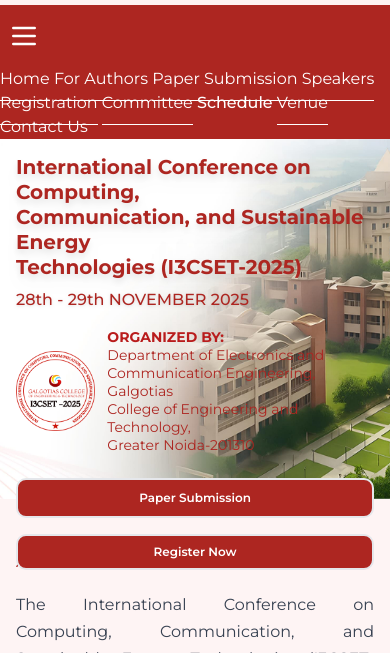
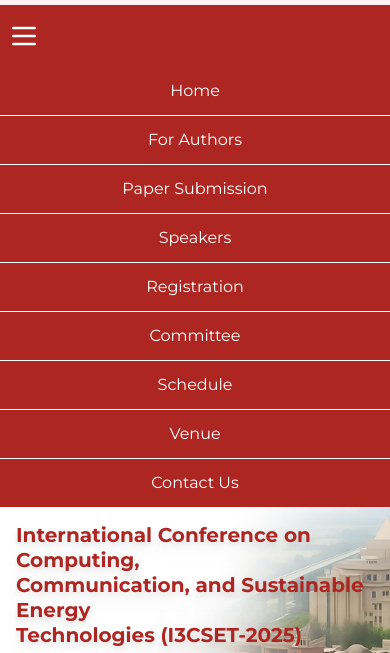
Before and after one commit to siddhant0022/i3cset-2025, a website: page src/index.html in a window 390 px wide. Both pictures are taken after a click on the button "Open Menu". Shown: the part 174-827 px from the top of the page. Drawn offline with nearby package versions, Linux system fonts and the light colour scheme.

Commit message:
fix nav bar and minor bugs

```diff
--- a/src/index.html
+++ b/src/index.html
@@ -46,16 +46,15 @@
   </div>
   <!-- Mobile menu -->
   <div id="mobile-menu" class="md:hidden hidden flex-col bg-[#AD2621] w-full">
-      <a href="index.html" class="text-center py-3 border-b border-white hover:font-bold hover:bg-white hover:text-[#AD2621]">Home</a>
-      <a href="authors.html" class="text-center py-3 border-b border-white hover:font-bold hover:bg-white hover:text-[#AD2621]">For Authors</a>
-      <a href="paper-sub-guidelines.html" class="text-center py-3 border-b border-white hover:font-bold hover:bg-white hover:text-[#AD2621]">Paper Submission </a>
-      <a href="speakers.html" class="text-center py-3 border-b border-white hover:font-bold hover:bg-white hover:text-[#AD2621]">Speakers</a>
-      <a href="registration.html" class="text-center py-3 border-b border-white hover:font-bold hover:bg-white hover:text-[#AD2621]">Registration</a>
-      <a href="committee.html" class="text-center py-3 border-b border-white hover:font-bold hover:bg-white hover:text-[#AD2621]">Committee</a>
-        <a href="schedule.html" class="flex-1 font-medium text-center py-3 transition-all duration-300 hover:font-bold hover:bg-white hover:text-[#AD2621]">Schedule</a>
-      <a href="venue.html" class="text-center py-3 border-b border-white hover:font-bold hover:bg-white hover:text-[#AD2621]">Venue</a>
-
-      <a href="contact.html" class="text-center py-3 hover:font-bold hover:bg-white hover:text-[#AD2621]">Contact Us</a>
+    <a href="index.html" class="block w-full text-center py-3 border-b border-white hover:font-bold hover:bg-white hover:text-[#AD2621]">Home</a>
+    <a href="authors.html" class="block w-full text-center py-3 border-b border-white hover:font-bold hover:bg-white hover:text-[#AD2621]">For Authors</a>
+    <a href="paper-sub-guidelines.html" class="block w-full text-center py-3 border-b border-white hover:font-bold hover:bg-white hover:text-[#AD2621]">Paper Submission</a>
+    <a href="speakers.html" class="block w-full text-center py-3 border-b border-white hover:font-bold hover:bg-white hover:text-[#AD2621]">Speakers</a>
+    <a href="registration.html" class="block w-full text-center py-3 border-b border-white hover:font-bold hover:bg-white hover:text-[#AD2621]">Registration</a>
+    <a href="committee.html" class="block w-full text-center py-3 border-b border-white hover:font-bold hover:bg-white hover:text-[#AD2621]">Committee</a>
+    <a href="schedule.html" class="block w-full text-center py-3 border-b border-white hover:font-bold hover:bg-white hover:text-[#AD2621]">Schedule</a>
+    <a href="venue.html" class="block w-full text-center py-3 border-b border-white hover:font-bold hover:bg-white hover:text-[#AD2621]">Venue</a>
+    <a href="contact.html" class="block w-full text-center py-3 hover:font-bold hover:bg-white hover:text-[#AD2621]">Contact Us</a>
   </div>
 </nav>
 
@@ -218,13 +217,22 @@
     // Navbar hamburger
     const menuBtn = document.getElementById('menu-btn');
     const mobileMenu = document.getElementById('mobile-menu');
+    const desktopMenu = document.getElementById('desktop-menu');
     menuBtn.addEventListener('click', () => {
       mobileMenu.classList.toggle('hidden');
+      // Hide desktop menu when mobile menu is open
+      if (!mobileMenu.classList.contains('hidden')) {
+        desktopMenu.classList.add('hidden');
+      }
     });
     // Optional: close mobile menu when clicking a link
     mobileMenu.querySelectorAll('a').forEach(link => {
       link.addEventListener('click', () => {
         mobileMenu.classList.add('hidden');
+        // Show desktop menu if screen is md and up
+        if (window.innerWidth >= 768) {
+          desktopMenu.classList.remove('hidden');
+        }
       });
     });
 
```
Also changed, not shown: src/authors.html (+9 -10 lines), src/committee.html (+11 -13 lines), src/contact.html (+9 -11 lines), src/paper-sub-guidelines.html (+9 -10 lines), src/registration.html (+9 -11 lines), src/schedule.html (+9 -10 lines), src/speakers.html (+9 -10 lines), src/venue.html (+9 -10 lines), dist/output.css. Lines whose indentation alone changed are shown as unchanged.
